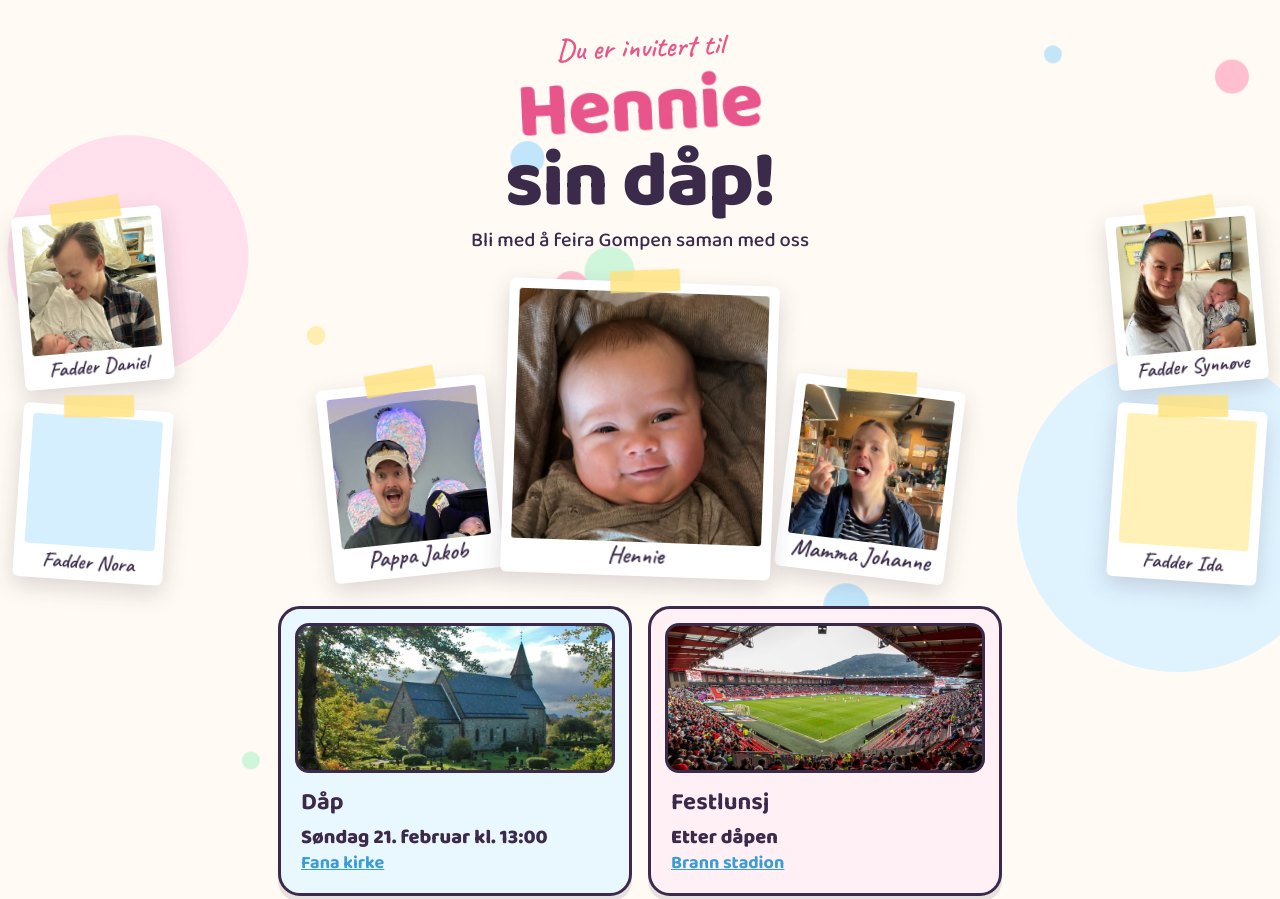
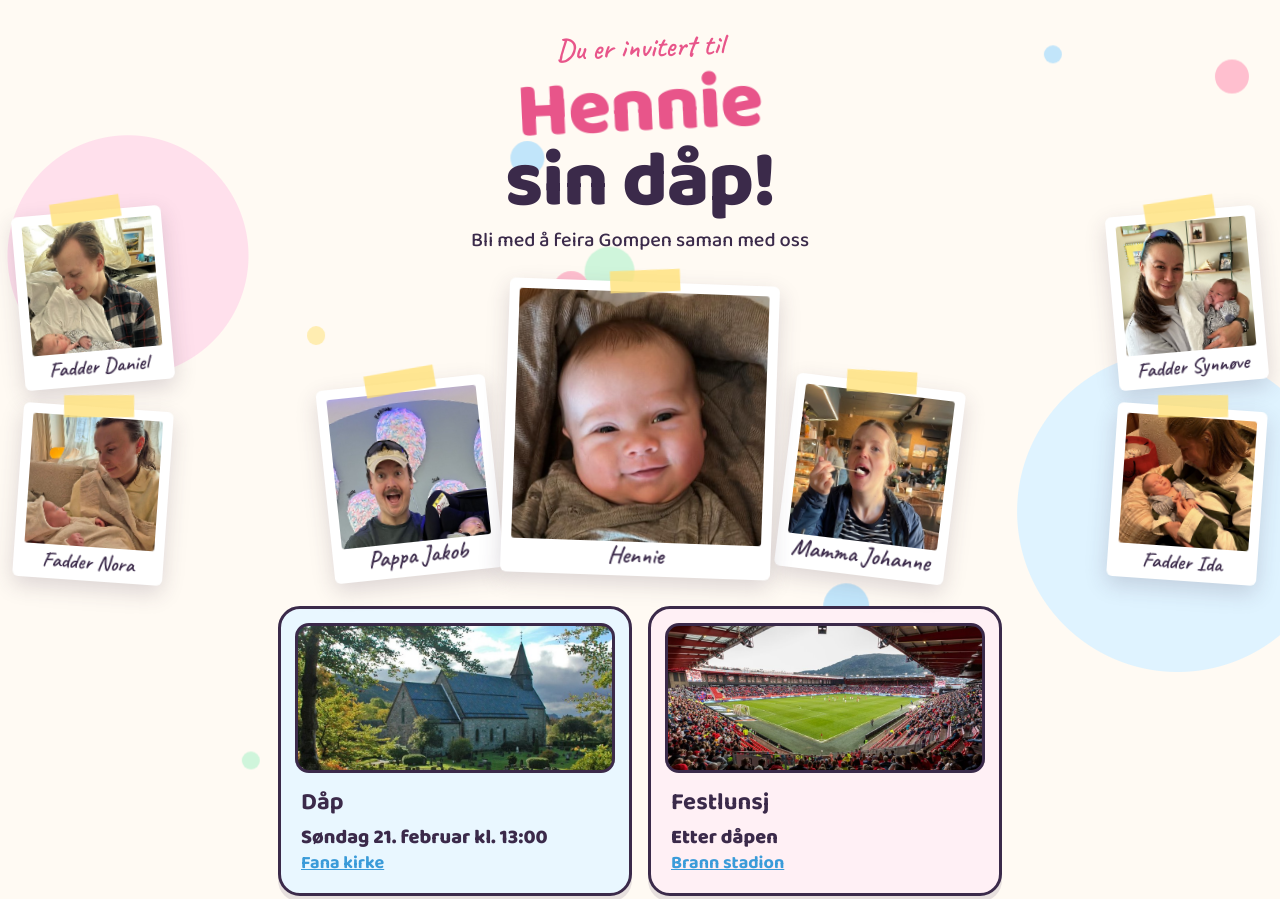
Before and after one commit to jakobhatland-sys/Hennie-dap, a plain HTML site: page index.html in a window 1280 px wide. Shown: the top 899 px of the page. Drawn offline with Linux system fonts and the light colour scheme.

Commit message:
Bilder av faddere Nora og Ida
Co-Authored-By: Claude Opus 5.5 <noreply@anthropic.com>
Claude-Session: https://claude.ai/code/session_01EAgdWjbV2iTAqBkhFhZE6S

```diff
--- a/index.html
+++ b/index.html
@@ -294,8 +294,8 @@ const CONFIG = {
   faddere: [
     { navn:"Fadder Daniel", bilde:"img/f1.jpg" },
     { navn:"Fadder Synnøve", bilde:"img/f2.jpg" },
-    { navn:"Fadder Nora", bilde:"" },
-    { navn:"Fadder Ida", bilde:"" }
+    { navn:"Fadder Nora", bilde:"img/f3.jpg" },
+    { navn:"Fadder Ida", bilde:"img/f4.jpg" }
   ]
 };
 /* =========================== */
```
Also changed, not shown: img/f3.jpg (added), img/f4.jpg (added).
